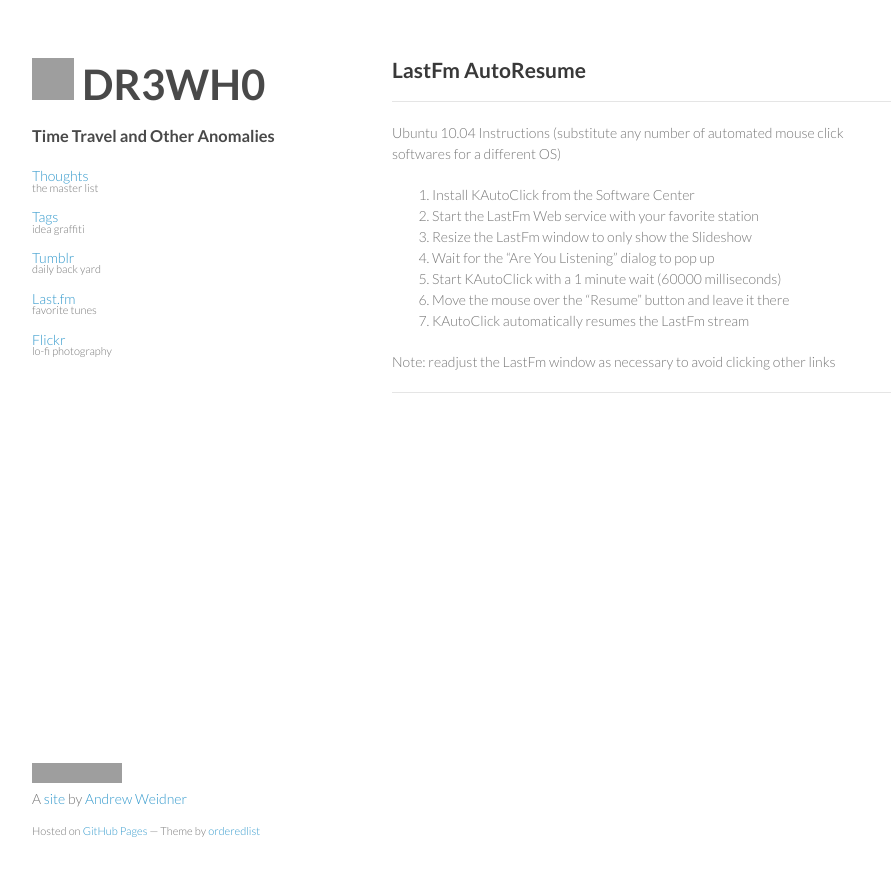
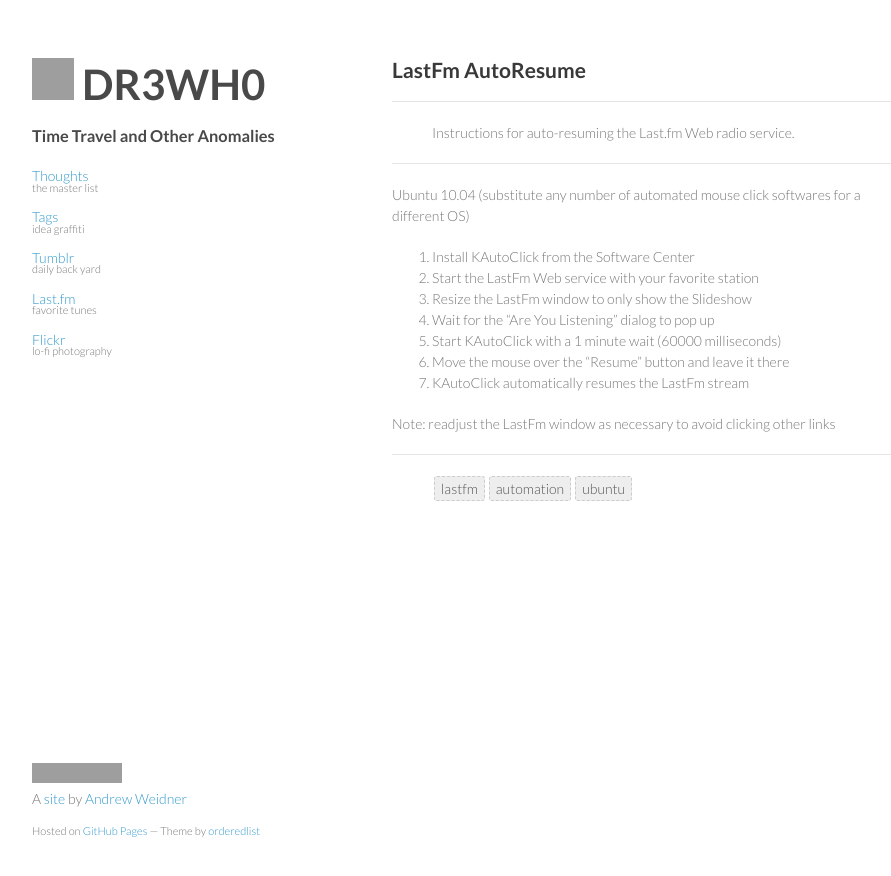
Before and after one commit to DR3WH0/DR3WH0.github.io, a Jekyll site: the page built from _posts/2013-07-21-LastFm-AutoResume.md, in a window 1280 px wide. Shown: the top 876 px of the page, without its empty margins (178-1069 px from the left). Built offline with Jekyll 4.4.1, drawn with Linux system fonts in a browser that asks for light colours; Markdown is read by kramdown in place of the engine named in the settings; comment, search, counter and statistics services are not loaded; grey boxes are pictures that could not be loaded.

Commit message:
Update 2013-07-21-LastFm-AutoResume.md

```diff
--- a/_posts/2013-07-21-LastFm-AutoResume.md
+++ b/_posts/2013-07-21-LastFm-AutoResume.md
@@ -1,10 +1,13 @@
 ---
+category: DR3WH0
 published: true
 layout: post
 title: LastFm AutoResume
+tags: lastfm automation ubuntu
+description: Instructions for auto-resuming the Last.fm Web radio service.
 ---
 
-Ubuntu 10.04 Instructions (substitute any number of automated mouse click softwares for a different OS)
+Ubuntu 10.04 (substitute any number of automated mouse click softwares for a different OS)
 
 1. Install KAutoClick from the Software Center
 2. Start the LastFm Web service with your favorite station
```
